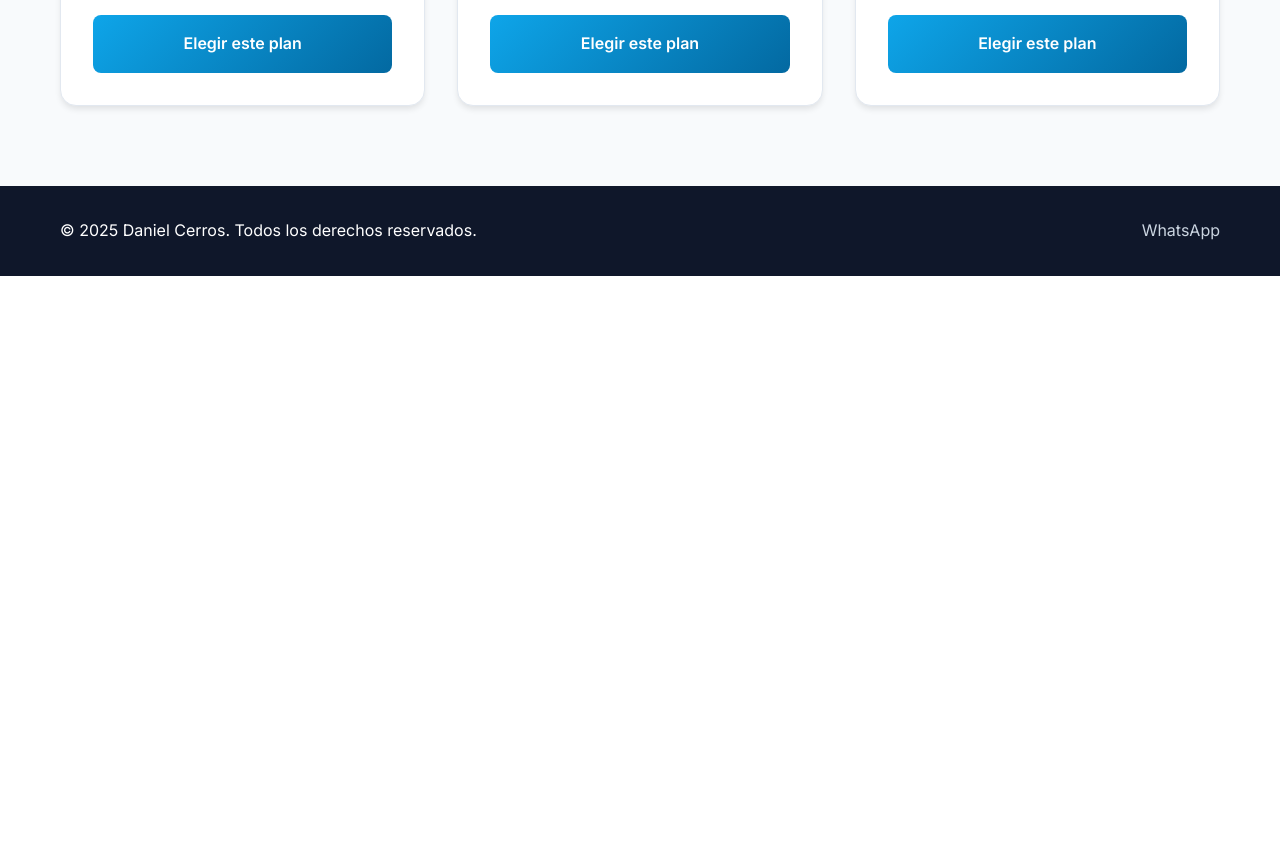
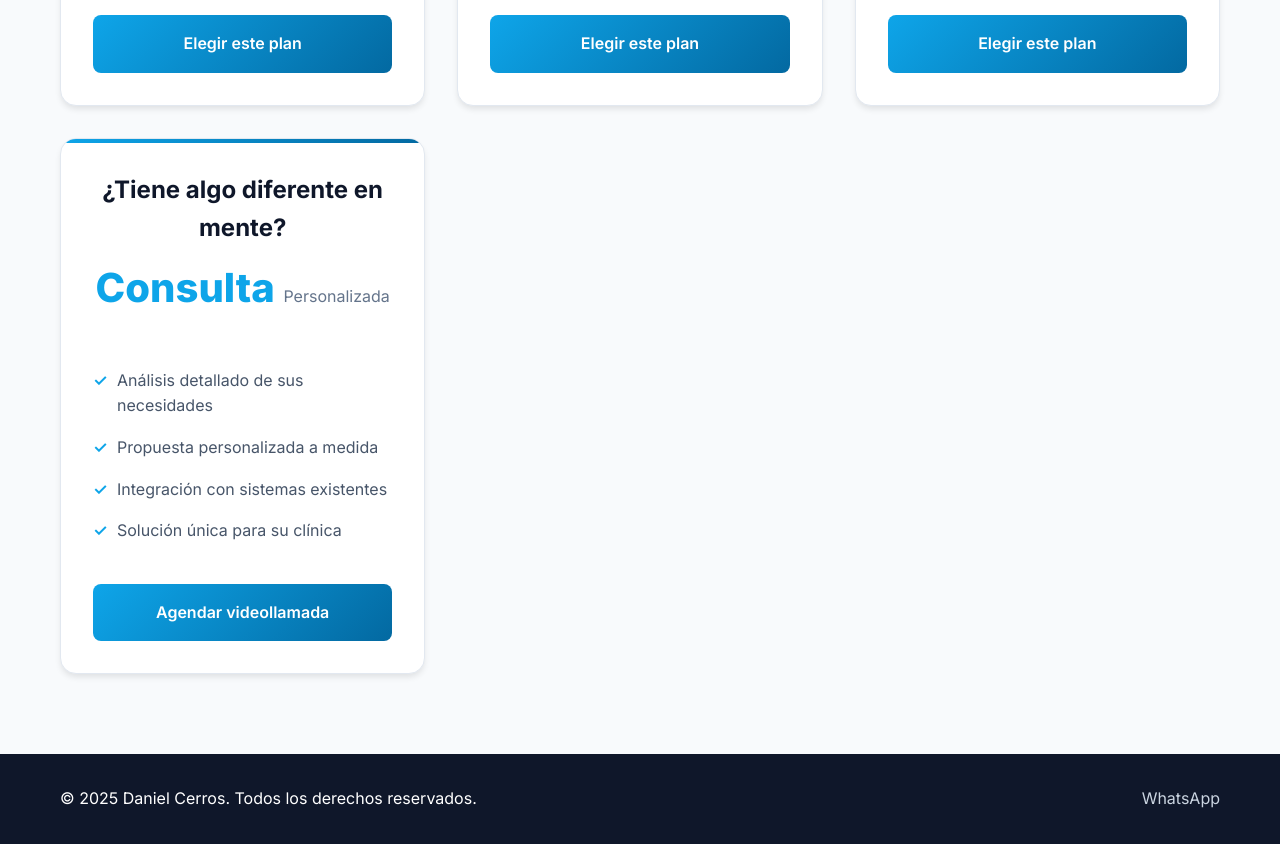
Before and after one commit to cerros777/myportfolio, a plain HTML site: page clinicas/index.html in a window 1280 px wide. Shown: the part 1600-2444 px from the top of the page. Before the commit the page ends 1876 px from the top, so only its background shows below. Drawn offline with Linux system fonts and the light colour scheme.

Commit message:
Update: new package

```diff
--- a/clinicas/index.html
+++ b/clinicas/index.html
@@ -328,6 +328,8 @@
             text-decoration: none;
             display: inline-block;
             text-align: center;
+            position: relative;
+            z-index: 10;
         }
 
         .package-cta:hover {
@@ -570,6 +572,25 @@
                          Elegir este plan
                      </a>
                  </div>
+
+                 <!-- Paquete 4 - Consulta Personalizada -->
+                 <div class="package-card">
+                     <div class="package-header">
+                         <h3 class="package-name">¿Tiene algo diferente en mente?</h3>
+                         <div class="package-price">Consulta <small>Personalizada</small></div>
+                     </div>
+
+                     <ul class="package-features">
+                         <li>Análisis detallado de sus necesidades</li>
+                         <li>Propuesta personalizada a medida</li>
+                         <li>Integración con sistemas existentes</li>
+                         <li>Solución única para su clínica</li>
+                     </ul>
+
+                     <a href="https://calendly.com/cerros384" class="package-cta" target="_blank">
+                         Agendar videollamada
+                     </a>
+                 </div>
             </div>
         </div>
     </section>
@@ -652,6 +673,7 @@
         document.querySelectorAll('.package-cta').forEach(btn => {
             btn.addEventListener('click', function() {
                 console.log('Package CTA clicked:', this.textContent.trim());
+                console.log('Link href:', this.href);
             });
         });
     </script>
```
Lines whose indentation alone changed are shown as unchanged.
